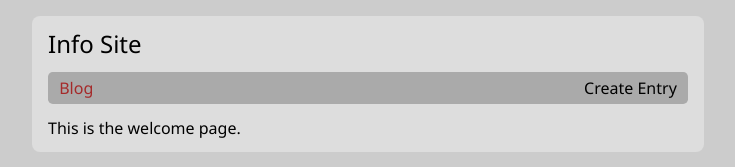
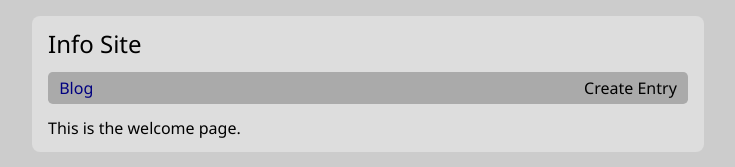
Before and after one commit to edwardtanguay/coding-challenge-react-blogsite-calimoto, a React (Vite) app: page /blog in a window 1280 px wide. Shown: the top 167 px of the page, without its empty margins (272-1007 px from the left). Built offline with nearby package versions, Linux system fonts and the light colour scheme.

Commit message:
navy menu selected

```diff
--- a/src/styles/index.scss
+++ b/src/styles/index.scss
@@ -23,7 +23,7 @@ body {
 						text-decoration: none;
 						color: #000;
 						&.active {
-							color: brown;
+							color: navy;
 						}
 					}
 				}
```
